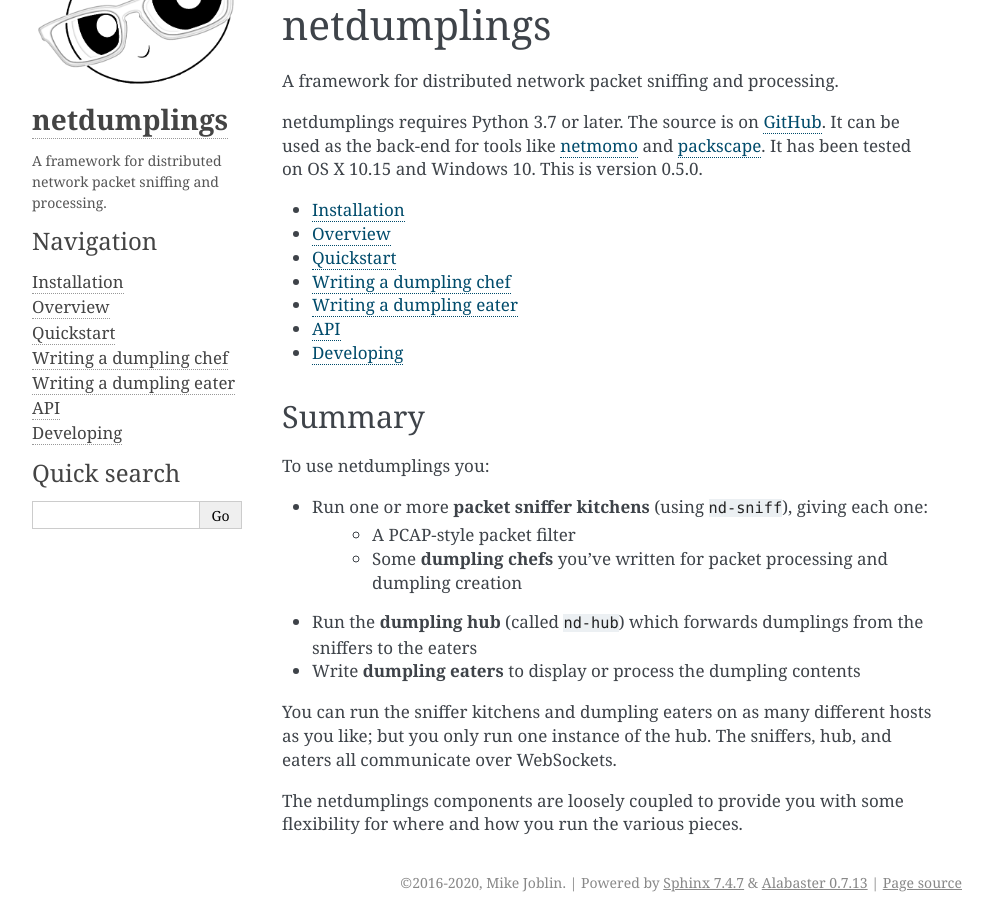
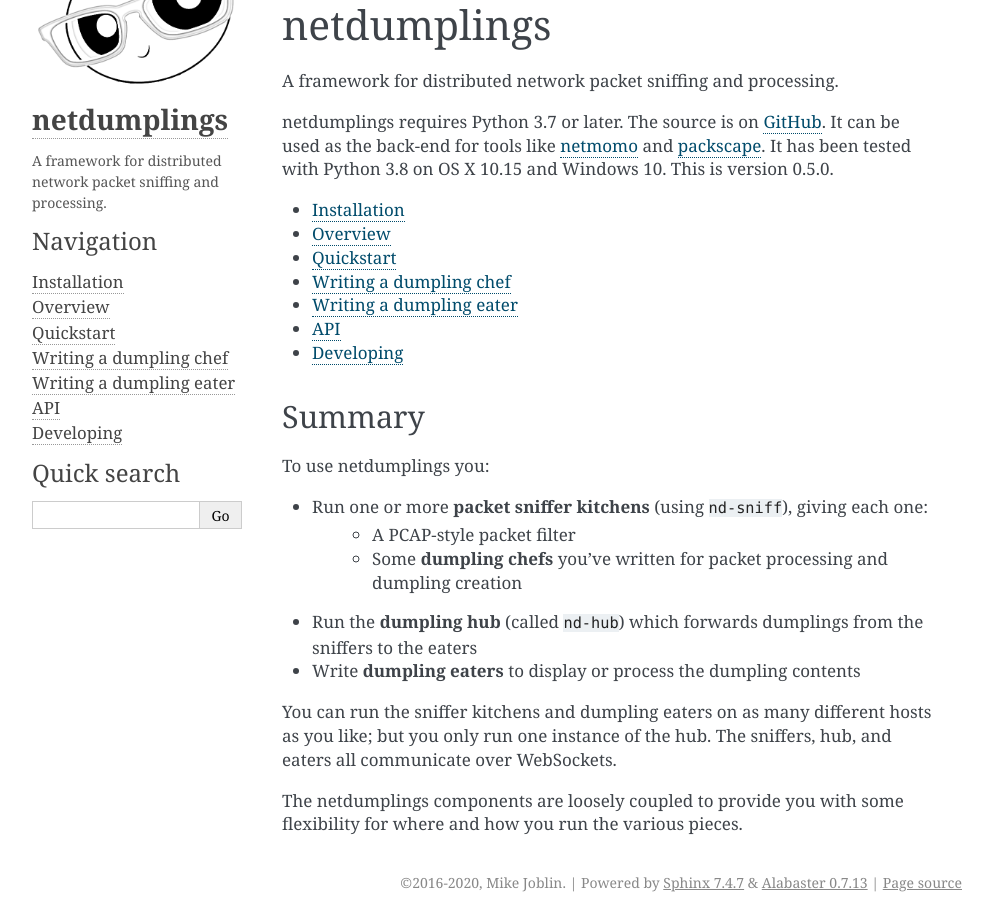
Before and after one commit to mjoblin/netdumplings, a Sphinx documentation site: the page built from docs/index.rst, in a window 1280 px wide, cut to the strip 134-1056 px from the top of the page. Shown: the whole strip, without its empty margins (148-1141 px from the left). Built offline with Sphinx 7.4.7, drawn with Linux system fonts in a browser that asks for light colours.

Commit message:
Fix the README (#26)

```diff
--- a/README.rst
+++ b/README.rst
@@ -5,7 +5,8 @@
 
 See the `documentation`_ for more details, and the `netmomo`_ and `packscape`_
 sample Web applications (dumpling eaters) which use netdumplings as their
-back-end. Python 3.7 or higher is required.
+back-end. Python 3.7 or higher is required. It has been tested with Python 3.8
+on OS X 10.15 and Windows 10.
 
 Installation
 ------------
@@ -14,7 +15,7 @@
     pip install netdumplings
 
 This should be enough for Linux and OS X. On Windows you may also need to
-`install Npcap<https://nmap.org/npcap/#download>`_.
+`install Npcap`_.
 
 Distributed packet sniffing?
 ----------------------------
--- a/docs/index.rst
+++ b/docs/index.rst
@@ -7,7 +7,7 @@
 
 netdumplings requires Python 3.7 or later. The source is on `GitHub`_. It can
 be used as the back-end for tools like `netmomo`_ and `packscape`_. It has been
-tested on OS X 10.15 and Windows 10. This is version |version|.
+tested with Python 3.8 on OS X 10.15 and Windows 10. This is version |version|.
 
 .. toctree::
    :maxdepth: 1
```
Also changed, not shown: other parts of README.rst (+1 -0 lines).
